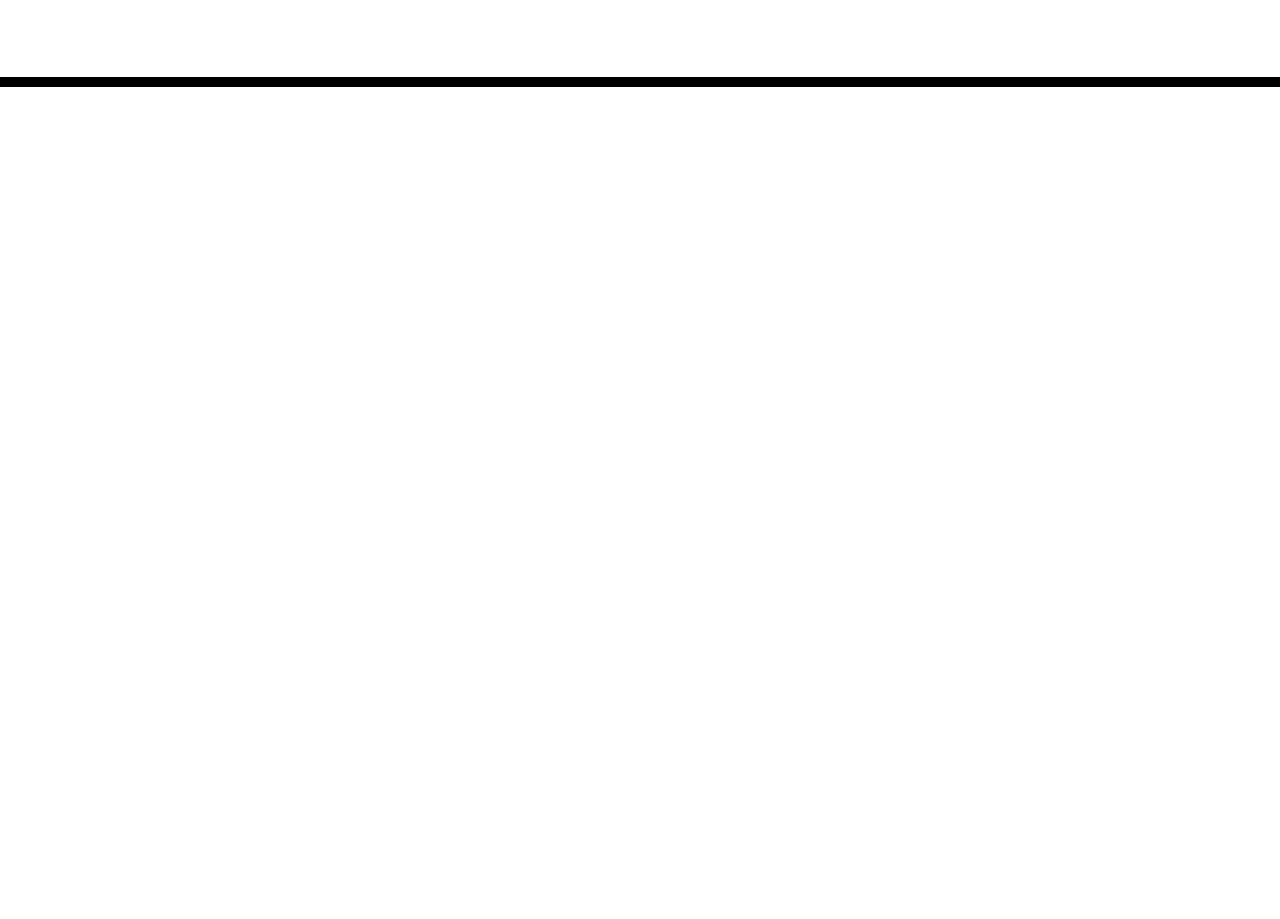
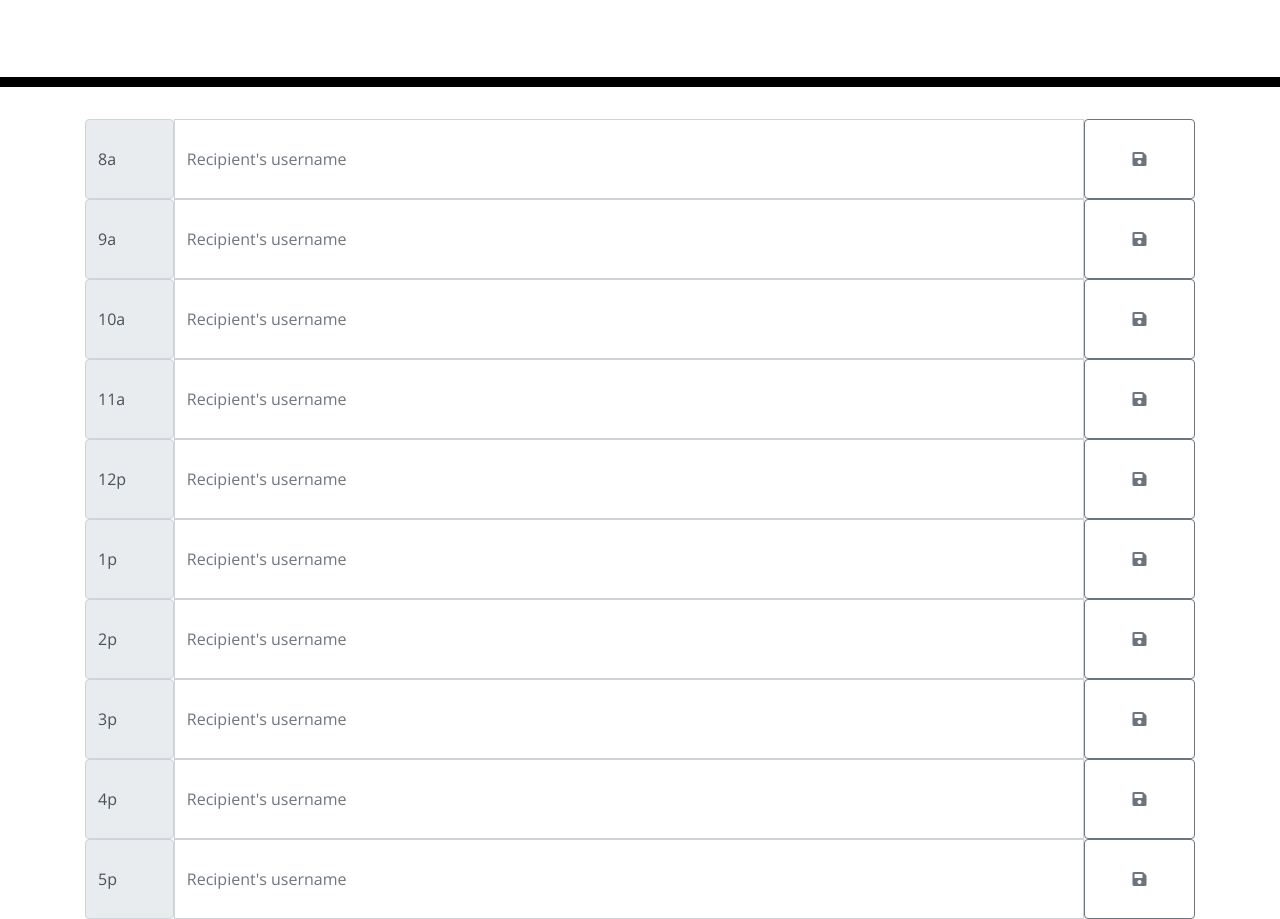
Before and after one commit to caitighe1/plan-your-day, a plain HTML site: page develop/index.html in a window 1280 px wide. Shown: the part 181-1100 px from the top of the page. Before the commit the page ends 800 px from the top, so only its background shows below. Drawn offline with nearby package versions, Linux system fonts and the light colour scheme.

Commit message:
created HTML rows and styling for button, input and save

```diff
--- a/develop/index.html
+++ b/develop/index.html
@@ -28,9 +28,68 @@
       <p class="lead">A simple calendar app for scheduling your work day</p>
       <p id="currentDay" class="lead"></p>
     </header>
+
     <div class="container">
-      <!-- Timeblocks go here -->
+        <div class="input-group mb-3">
+                <span class="input-group-text" id="inputGroup">8a</span>
+                <input type="text" class="form-control" placeholder="Recipient's username" aria-label="Recipient's username" aria-describedby="basic-addon2">
+                <button class="btn btn-outline-secondary" type="button" id="button-addon2"><i class="fas fa-save"></i></button>
+        </div>
+    <div class="input-group mb-3" id="text-row">
+        <span class="input-group-text" id="inputGroup-sizing-small">9a</span>
+        <input type="text" class="form-control" placeholder="Recipient's username" aria-label="Recipient's username" aria-describedby="basic-addon2">
+        <button class="btn btn-outline-secondary" type="button" id="button-addon2"><i class="fas fa-save"></i></button>
     </div>
+
+    <div class="input-group mb-3" id="text-row">
+        <span class="input-group-text" id="inputGroup-sizing-small">10a</span>
+        <input type="text" class="form-control" placeholder="Recipient's username" aria-label="Recipient's username" aria-describedby="basic-addon2">
+        <button class="btn btn-outline-secondary" type="button" id="button-addon2"><i class="fas fa-save"></i></button>
+    </div>
+
+    <div class="input-group mb-3" id="text-row">
+        <span class="input-group-text" id="inputGroup-sizing-small">11a</span>
+        <input type="text" class="form-control" placeholder="Recipient's username" aria-label="Recipient's username" aria-describedby="basic-addon2">
+        <button class="btn btn-outline-secondary" type="button" id="button-addon2"><i class="fas fa-save"></i></button>
+    </div>
+
+    <div class="input-group mb-3" id="text-row">
+        <span class="input-group-text" id="inputGroup-sizing-small">12p</span>
+        <input type="text" class="form-control" placeholder="Recipient's username" aria-label="Recipient's username" aria-describedby="basic-addon2">
+        <button class="btn btn-outline-secondary" type="button" id="button-addon2"><i class="fas fa-save"></i></button>
+    </div>
+
+    <div class="input-group mb-3" id="text-row">
+        <span class="input-group-text" id="inputGroup-sizing-small">1p</span>
+        <input type="text" class="form-control" placeholder="Recipient's username" aria-label="Recipient's username" aria-describedby="basic-addon2">
+        <button class="btn btn-outline-secondary" type="button" id="button-addon2"><i class="fas fa-save"></i></button>
+    </div>
+
+    <div class="input-group mb-3" id="text-row">
+        <span class="input-group-text" id="inputGroup-sizing-small">2p</span>
+        <input type="text" class="form-control" placeholder="Recipient's username" aria-label="Recipient's username" aria-describedby="basic-addon2">
+        <button class="btn btn-outline-secondary" type="button" id="button-addon2"><i class="fas fa-save"></i></button>
+    </div>
+
+    <div class="input-group mb-3" id="text-row">
+        <span class="input-group-text" id="inputGroup-sizing-small">3p</span>
+        <input type="text" class="form-control" placeholder="Recipient's username" aria-label="Recipient's username" aria-describedby="basic-addon2">
+        <button class="btn btn-outline-secondary" type="button" id="button-addon2"><i class="fas fa-save"></i></button>
+    </div>
+
+    <div class="input-group mb-3" id="text-row">
+        <span class="input-group-text" id="inputGroup-sizing-small">4p</span>
+        <input type="text" class="form-control" placeholder="Recipient's username" aria-label="Recipient's username" aria-describedby="basic-addon2">
+        <button class="btn btn-outline-secondary" type="button" id="button-addon2"><i class="fas fa-save"></i></button>
+    </div>
+
+    <div class="input-group mb-3" id="text-row">
+        <span class="input-group-text" id="inputGroup-sizing-small">5p</span>
+        <input type="text" class="form-control" placeholder="Recipient's username" aria-label="Recipient's username" aria-describedby="basic-addon2">
+        <button class="btn btn-outline-secondary" type="button" id="button-addon2"><i class="fas fa-save"></i></button>
+    </div>
+</div>
+
 
     <script src="https://cdnjs.cloudflare.com/ajax/libs/jquery/3.2.1/jquery.min.js"></script>
     <script src="https://cdnjs.cloudflare.com/ajax/libs/moment.js/2.24.0/moment.min.js"></script>
--- a/develop/style.css
+++ b/develop/style.css
@@ -30,10 +30,21 @@ body {
     border-radius: 15px;
   }
 
-  .row {
-    white-space: pre-wrap;
-    height: 80px;
-    border-top: 1px solid white;;
+
+
+  .input-group-text, .form-control {
+      width: 8%;
+      height: 80px;
+      white-space: pre-wrap;
+  }
+
+  .btn {
+      width: 10%;
+      height: 80px;
+  }
+
+  .mb-3, .my-3 {
+      margin-bottom: 0 !important;
   }
 
   .hour {
```
